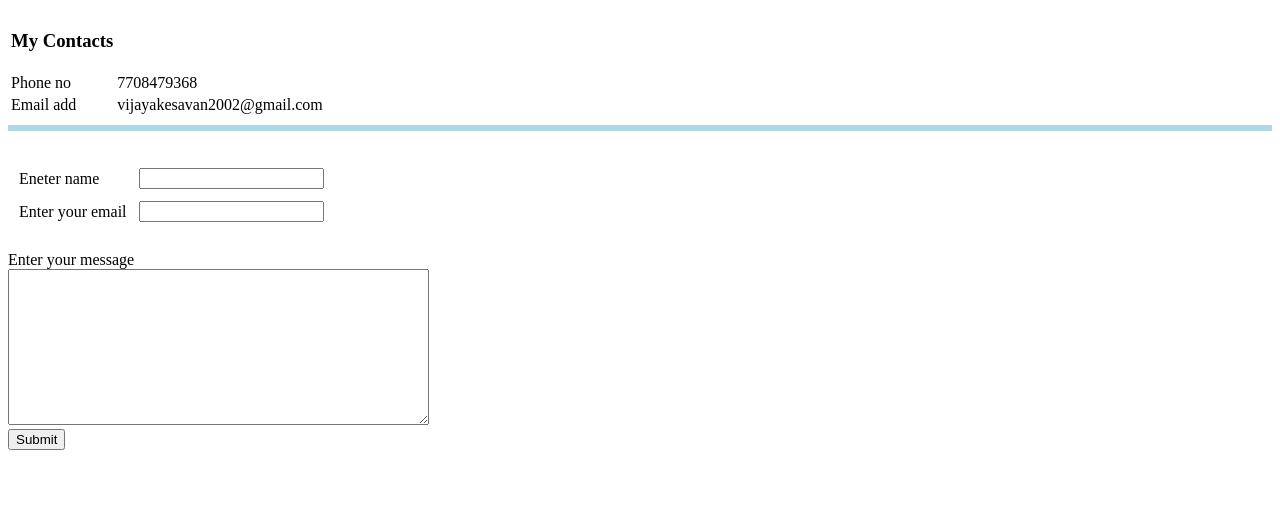
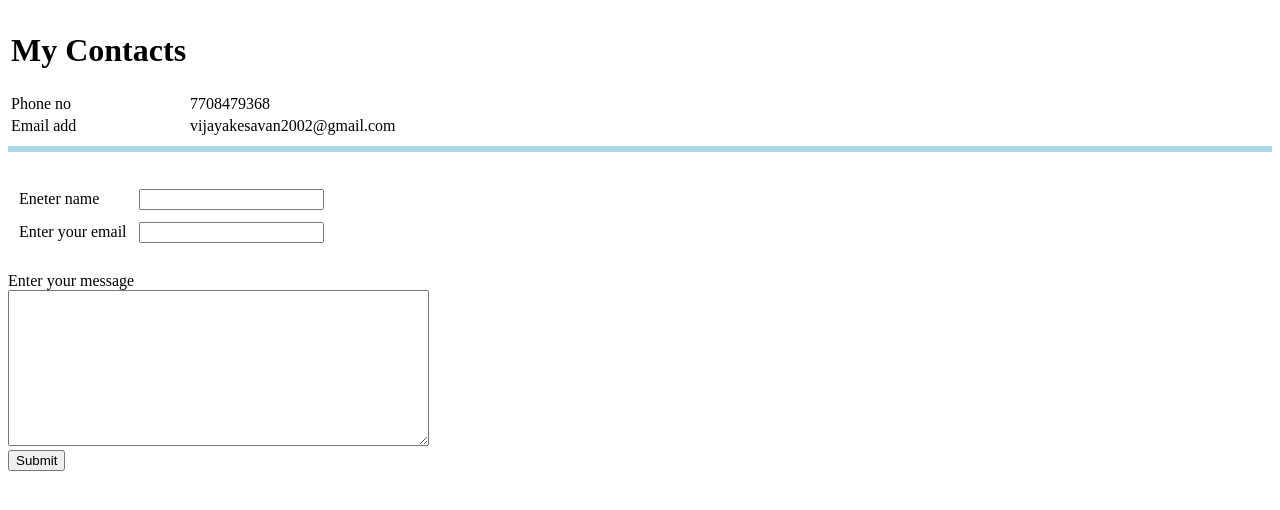
Before and after one commit to Vjk7/cv, a plain HTML site: page contact.html in a window 1280 px wide. Drawn offline with Linux system fonts and the light colour scheme.

Commit message:
enlarged title

```diff
--- a/contact.html
+++ b/contact.html
@@ -10,9 +10,9 @@
   <table>
     <thead>
       <tr>
-        <th>
-          <h3>My Contacts</h3>
-        </th>
+        <td>
+          <h1>My Contacts</h1>
+        </td>
       </tr>
     </thead>
     <tbody>
```
